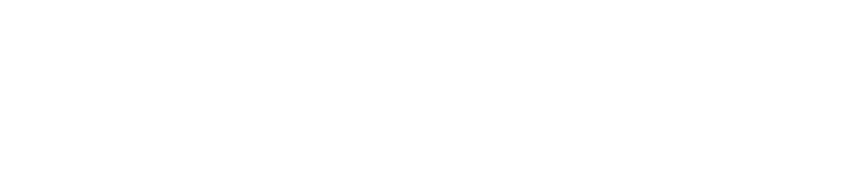
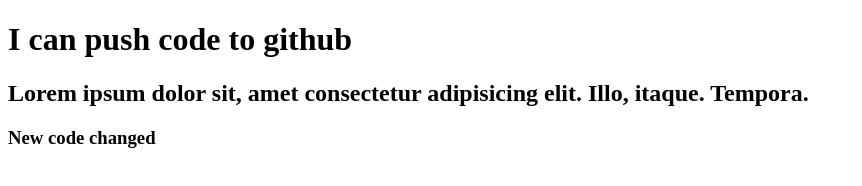
Before and after one commit to shakirniloy/my-first-repo, a plain HTML site: page index.html in a window 1280 px wide. Shown: the whole page, without its empty margins (0-862 px from the left). Drawn offline with Linux system fonts and the light colour scheme.

Commit message:
added header

```diff
--- a/index.html
+++ b/index.html
@@ -7,6 +7,8 @@
     <title>my first github repo</title>
 </head>
 <body>
-
+    <h1>I can push code to github</h1>
+    <h2>Lorem ipsum dolor sit, amet consectetur adipisicing elit. Illo, itaque. Tempora.</h2>
+    <h3>New code changed</h3>
 </body>
 </html>
```
